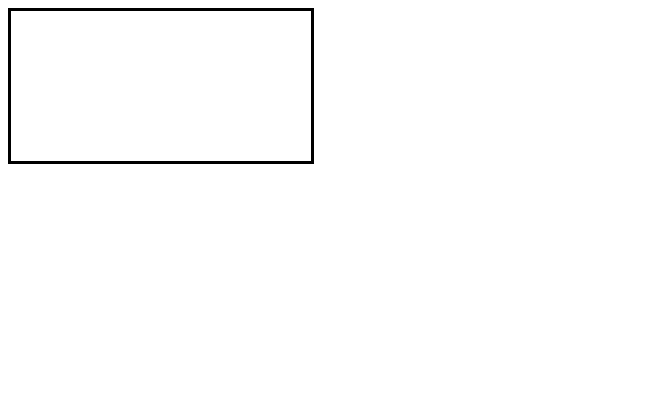
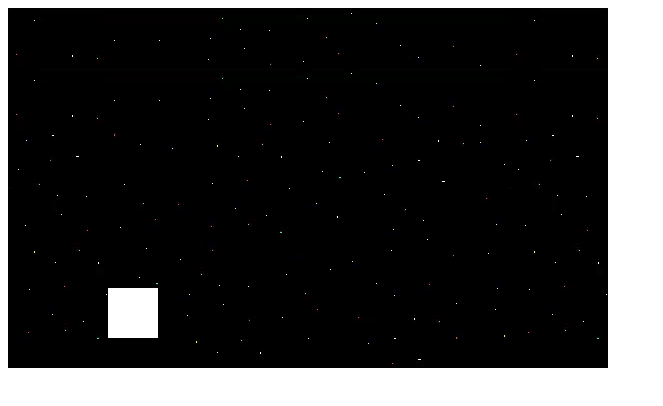
Before and after one commit to Artimael/Navehtml5, a plain HTML site: page index.html in a window 1280 px wide. Shown: the whole page, without its empty margins (0-663 px from the left). Drawn offline with Linux system fonts and the light colour scheme.

Commit message:
Clase 15
Objeto Nave

```diff
--- a/index.html
+++ b/index.html
@@ -2,36 +2,9 @@
 <html>
     <head>
         <title>Naves HTML5</title>
-        <style type="text/css">
-            canvas
-            {
-                border: solid;
-            }
-        </style>
-
         <body>
-            <canvas id='micanvas'>Si tu navegador no soporta Canvas vera este mensaje</canvas>
-            <script>
-                var arreglo= new Array ();//var arreglo ? [];
-                arreglo=[1,2,3];
-                window.addEventListener('load',init);
-                function init()
-                {
-                  console.log(arreglo[0]);
-                  console.log(arreglo.length);
-
-                  for (var i= arreglo.length -1; i>=0;i--)
-                      {
-                          console.log(arreglo[i]);
-                      }
-                        arreglo.push(4);
-                        arreglo.push(5);
-                  for (var i=0; i<arreglo.length;i++)
-                      {
-                          console.log(arreglo[i]);
-                      }
-                }
-            </script>
+            <canvas id='game' width='600' height='380'>Si tu navegador no soporta Canvas vera este mensaje</canvas>
+            <script src='main.js'></script>
         </body>
     </head>
 </html>
--- /dev/null
+++ b/main.js
@@ -0,0 +1,46 @@
+//Código //objetos importantes de canvas.
+var canvas = document.getElementById('game');
+var ctx = canvas.getContext('2d');
+//Crear objeto nave
+var nave={
+            x:100,
+            y:canvas.height-100,
+            width:50,
+            height:50
+}
+
+
+//Definir variables para las imagenes var fondo;
+
+//Definicion de funciones
+function loadMedia()
+{
+    fondo = new Image();
+    fondo.src = 'space.png';
+    fondo.onload = function(){
+        var intervalo =         window.setInterval(frameLoop,1000/55);
+    }
+}
+
+function dibujarFondo()
+{
+    ctx.drawImage(fondo,0,0);
+}
+
+function dibujarNave()
+{
+    ctx.save(); // guarda la informacion actual del contexto
+    ctx.fillStyle='white';
+    ctx.fillRect(nave.x,nave.y,nave.width,nave.height);
+    ctx.restore();
+}
+
+function frameLoop()
+{
+    dibujarFondo();
+    dibujarNave();
+}
+
+//ejecucion de funciones
+
+loadMedia();
```
Also changed, not shown: space.png (added).
